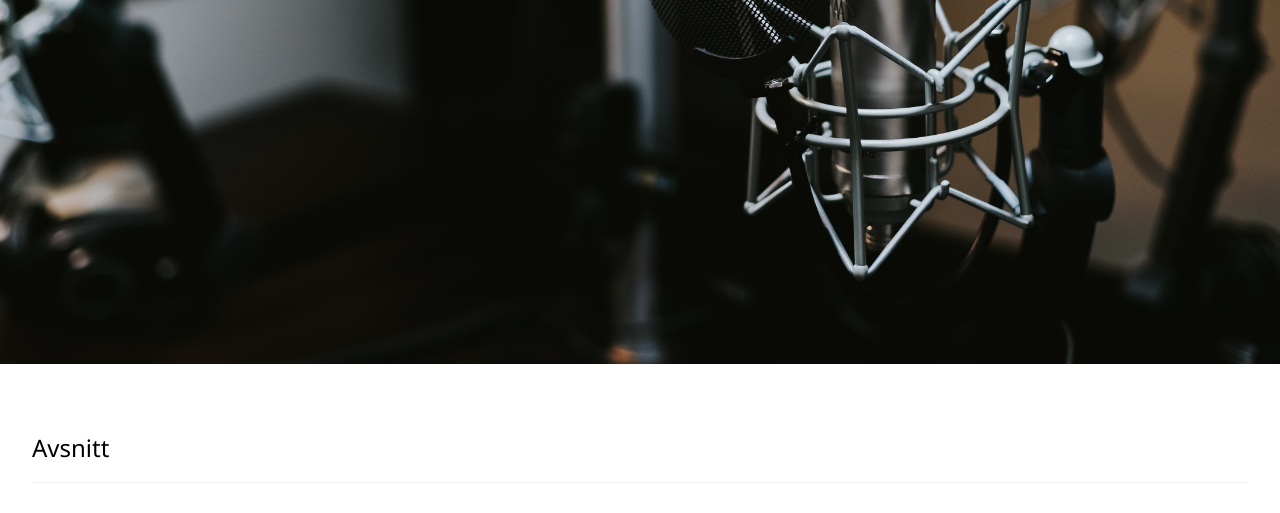
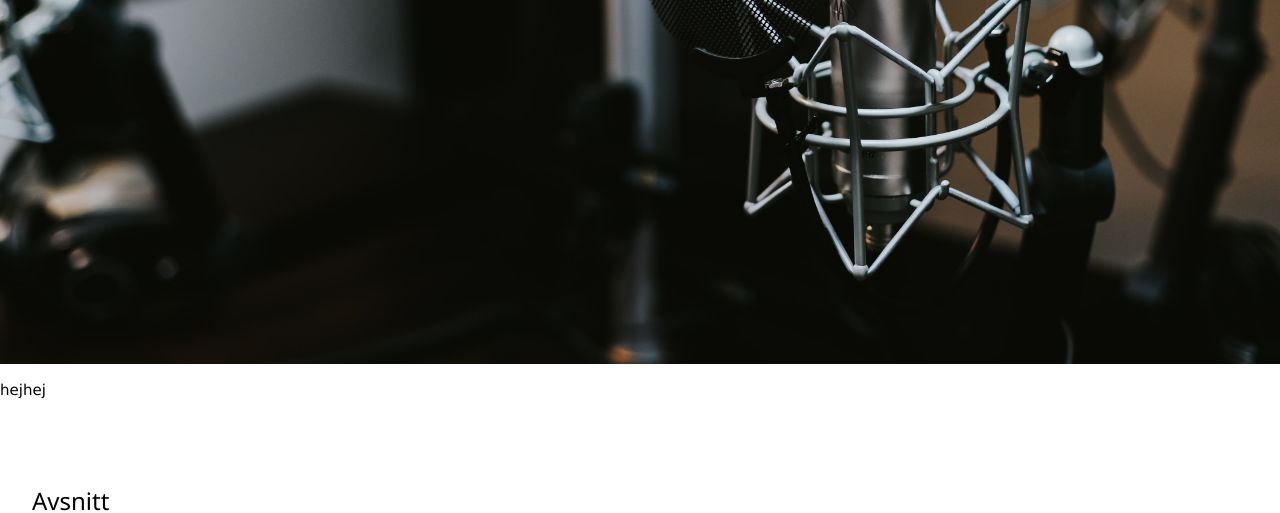
Before and after one commit to JonatanGemback/YouTubePodd, a plain HTML site: page index.html in a window 1280 px wide. Shown: the part 489-1002 px from the top of the page. Drawn offline with nearby package versions, Linux system fonts and the light colour scheme.

Commit message:
Update index.html

```diff
--- a/index.html
+++ b/index.html
@@ -29,7 +29,9 @@
     <h1 class="w3-xxlarge w3-text-white"><span class="w3-padding w3-black w3-opacity-min"><b>Tech</b></span> <span class="w3-hide-small w3-text-light-grey">Discussion</span></h1>
   </div>
 </header>
-
+<p>
+  hejhej
+</p>
 <!-- Page content -->
 <div class="w3-content w3-padding" style="max-width:1564px">
 
```
